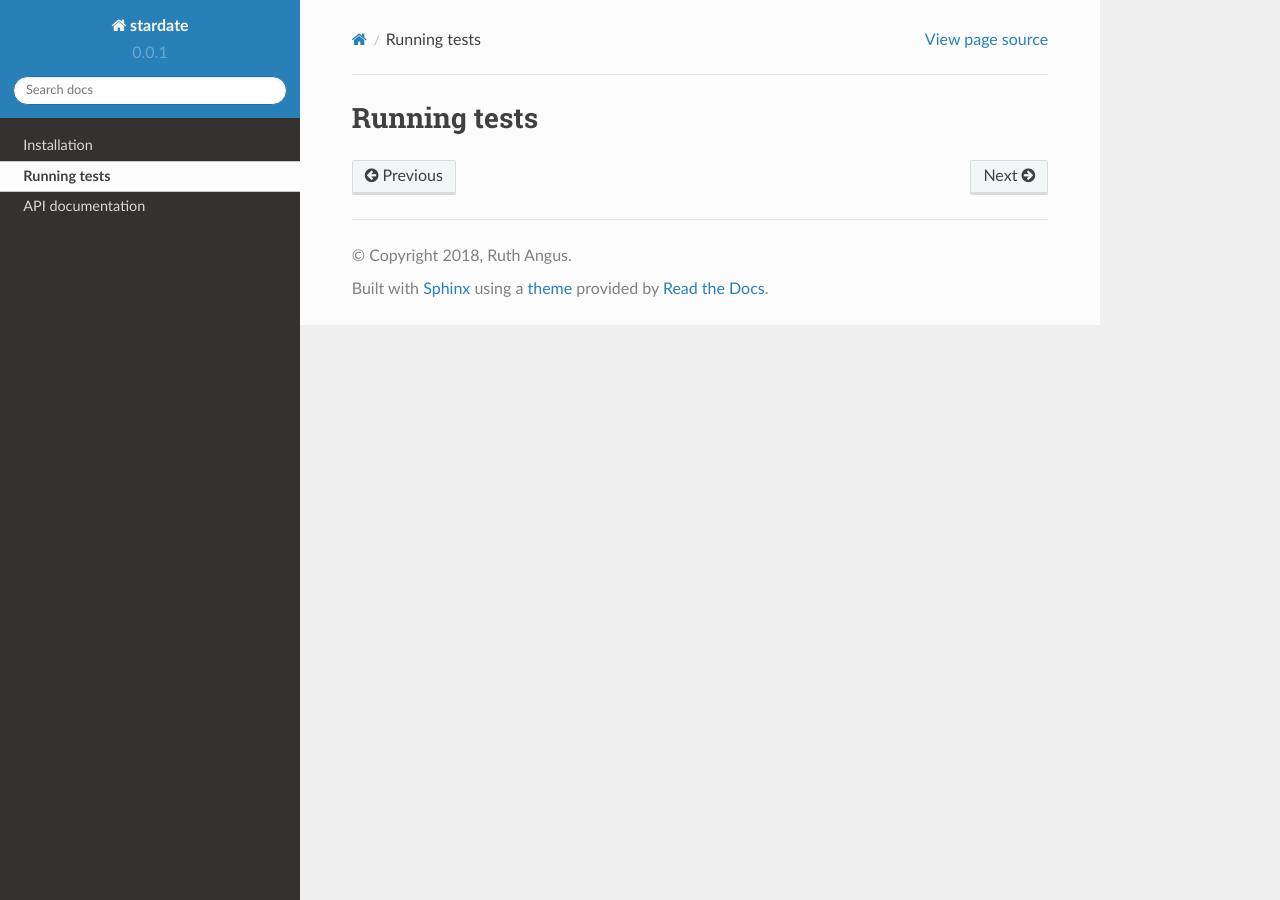
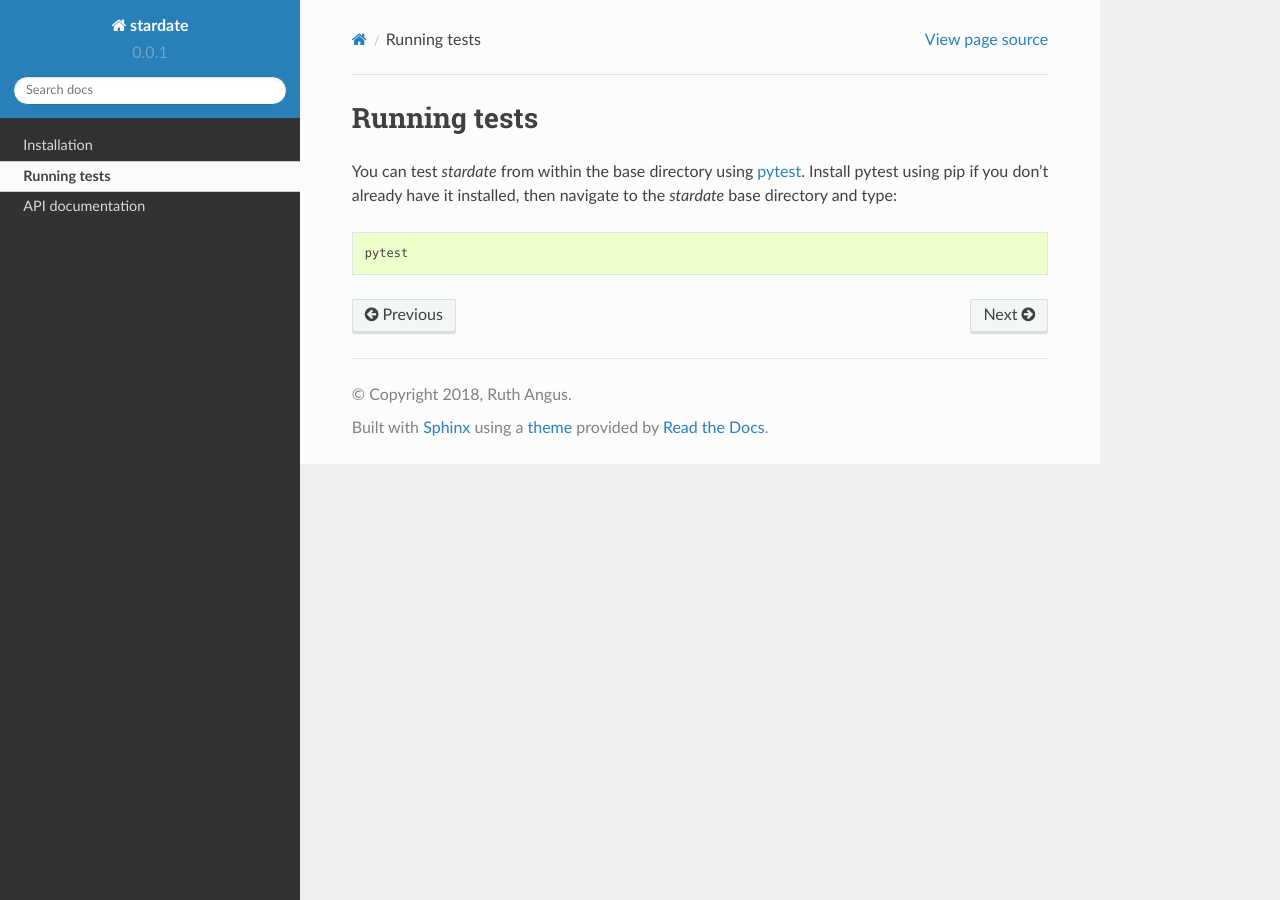
Before and after one commit to RuthAngus/stardate, a Sphinx documentation site: the page built from docs/source/user/tests.rst, in a window 1280 px wide. Built offline with Sphinx 7.4.7 and the Read the Docs theme 2.0.0, drawn with Linux system fonts in a browser that asks for light colours; pages that are not in the unit, such as notebooks, are missing from menus; some of the changed lines change nothing that is shown.

```diff
--- a/docs/source/user/tests.rst
+++ b/docs/source/user/tests.rst
@@ -1,11 +1,11 @@
 Running tests
 ============
 
-.. You can test *stardate* from within the base directory using `pytest
-.. <https://docs.pytest.org/en/latest/>`_.
-.. Install pytest using pip if you don't already have it installed, then navigate
-.. to the *stardate* base directory and type:
+You can test *stardate* from within the base directory using `pytest
+<https://docs.pytest.org/en/latest/>`_.
+Install pytest using pip if you don't already have it installed, then navigate
+to the *stardate* base directory and type:
 
-.. .. code-block:: bash
+.. code-block:: bash
 
-..     pytest
+    pytest
```
Also changed, not shown: requirements.txt (deleted, +0 -7 lines), .travis.yml.
